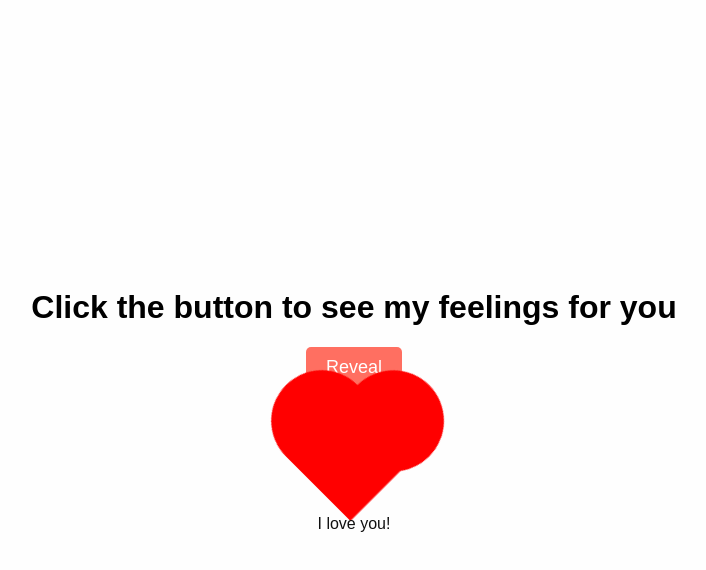
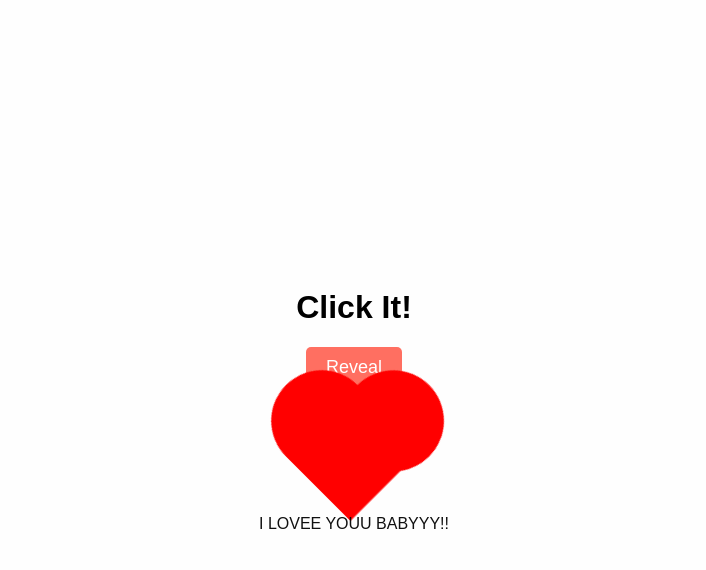
Before and after one commit to kalledelarachee/kalkal, a plain HTML site: page index.html in a window 1280 px wide. Both pictures are taken after a click on the button "Reveal". Shown: the whole page, without its empty margins (286-992 px from the left). Drawn offline with Linux system fonts and the light colour scheme.

Commit message:
Update index.html

```diff
--- a/index.html
+++ b/index.html
@@ -18,7 +18,7 @@
 
   <div class="container">
 
-    <h1 class="fade-in">Click the button to see my feelings for you</h1>
+    <h1 class="fade-in">Click It!</h1>
 
     <button id="revealButton" class="fade-in delay-1s">Reveal</button>
 
@@ -28,7 +28,7 @@
 
       <div class="heart pulse"></div>
 
-      <p class="fade-in delay-2s">I love you!</p>
+      <p class="fade-in delay-2s">I LOVEE YOUU BABYYY!!</p>
 
     </div>
 
```
